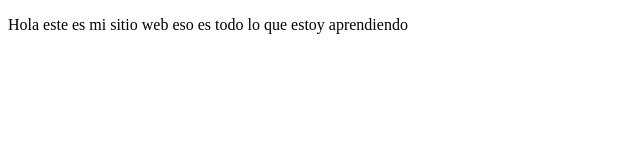
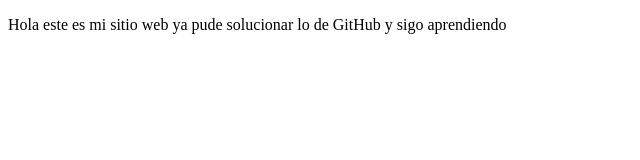
Before and after one commit to TheSan19/CursoPrework, a plain HTML site: page index.html in a window 1280 px wide. Shown: the whole page, without its empty margins (0-640 px from the left). Drawn offline with Linux system fonts and the light colour scheme.

Commit message:
cambios agregamos informacion

```diff
--- a/index.html
+++ b/index.html
@@ -9,7 +9,7 @@
 <body>
     <p>
         Hola este es mi sitio web
-        eso es todo lo que estoy aprendiendo
+        ya pude solucionar lo de GitHub y sigo aprendiendo
     </p>
 </body>
 </html>
```
